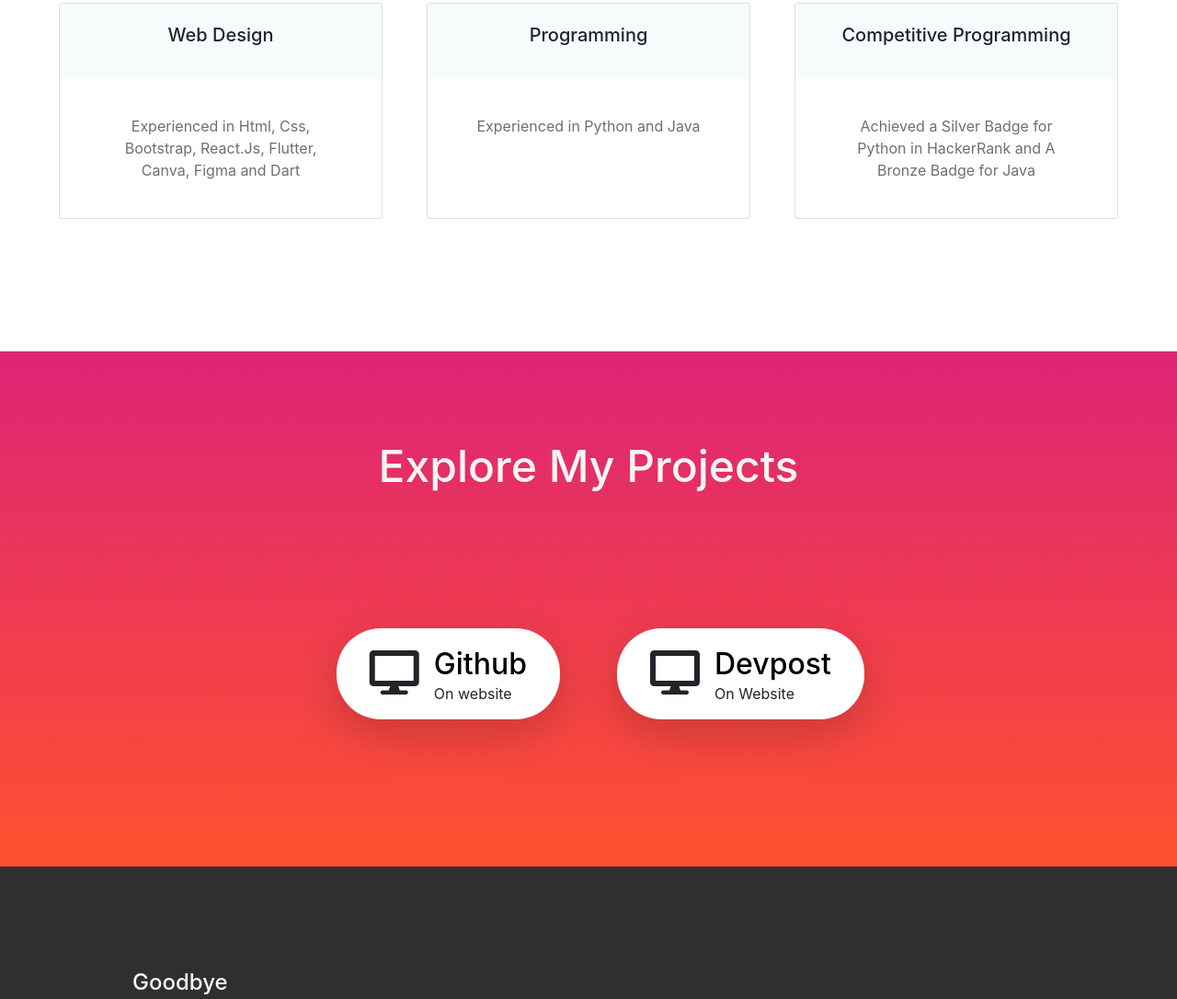
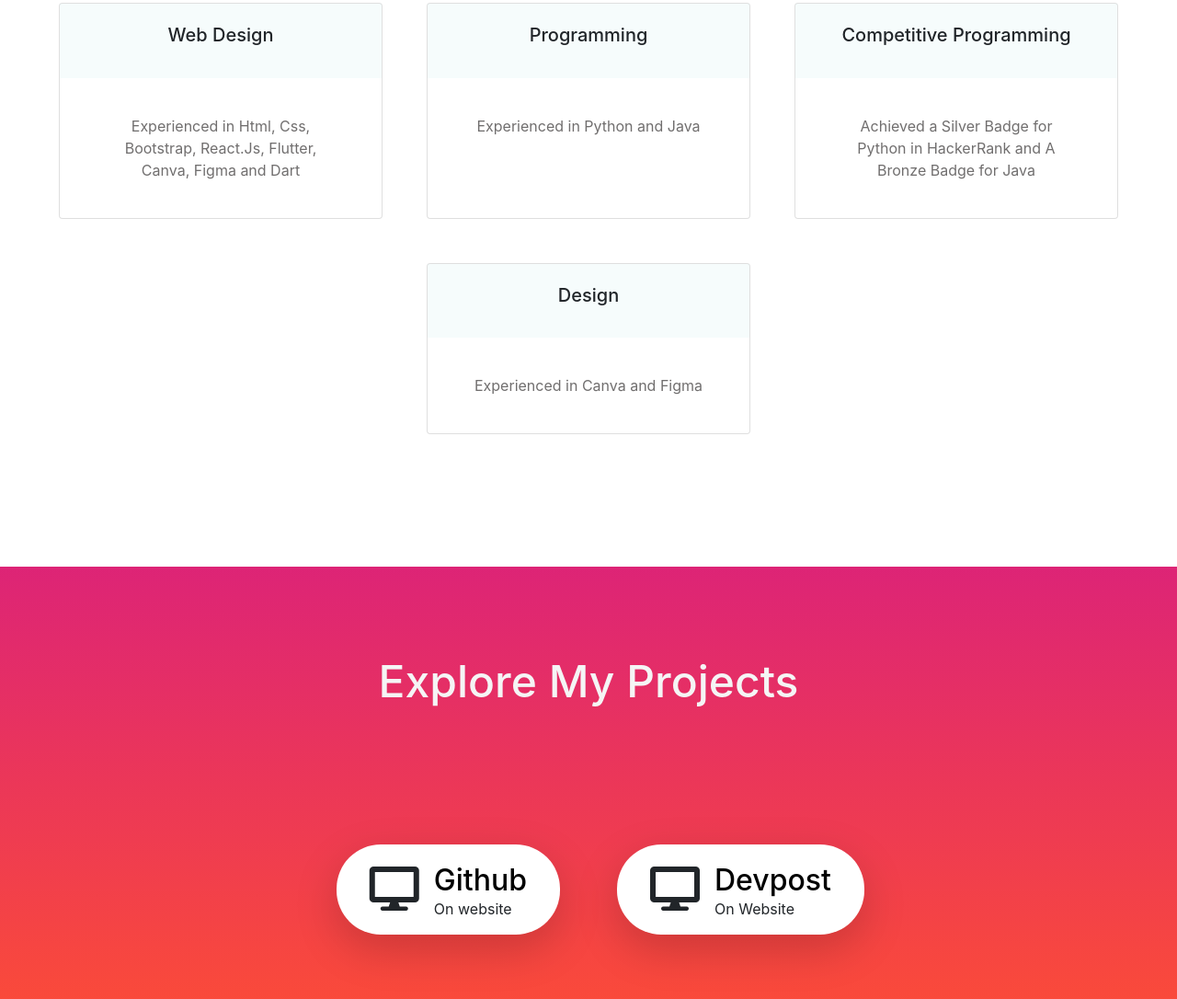
Before and after one commit to GitSatishGarg/GitSatishGarg.github.io, a website: page Portfolio/src/Index.html in a window 1280 px wide. Shown: the part 1910-2996 px from the top of the page at 92% size. Drawn offline with nearby package versions, Linux system fonts and the light colour scheme; a web font is replaced by a local one.

Commit message:
Add files via upload

```diff
--- a/Portfolio/src/Index.html
+++ b/Portfolio/src/Index.html
@@ -118,6 +118,16 @@
                 </p>
               </div>
             </div>
+            <div class="card">
+              <div class="card-body">
+                <div class="title">
+                  <h5 class="card-title">Design</h5>
+                </div>
+                <p class="card-text">
+                  Experienced in Canva and Figma
+                </p>
+              </div>
+            </div>
           </div>
         </div>
       </div>
```
